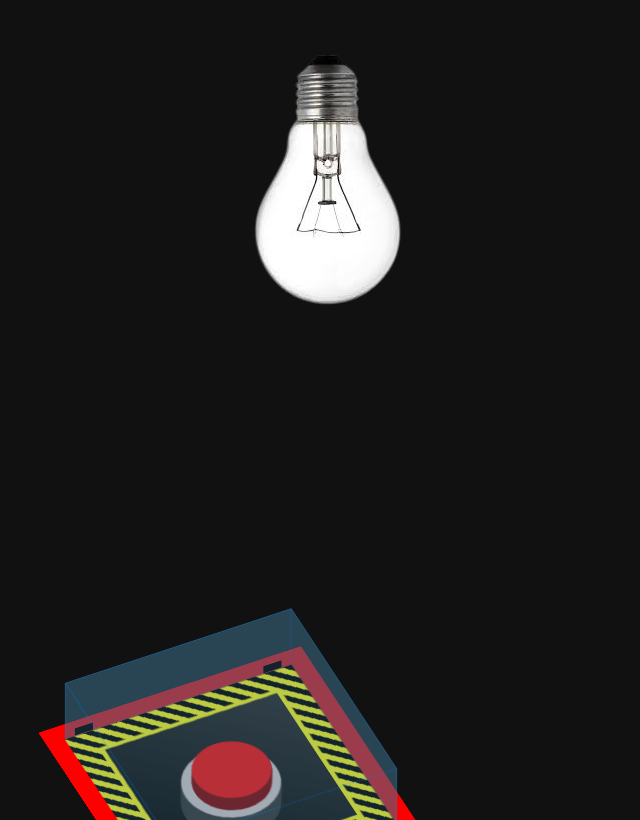
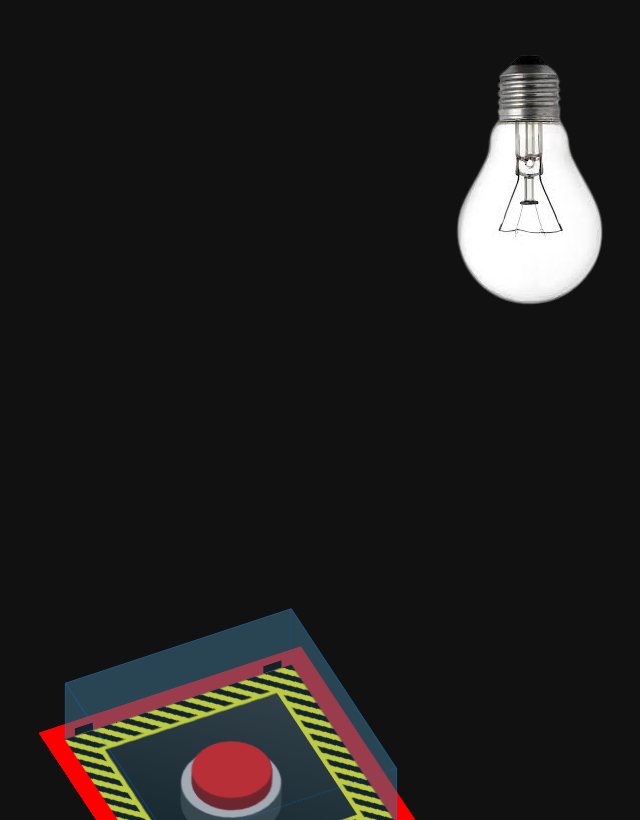
Before and after one commit to Md-Juman-Web-Dev/Lite-No-Off, a plain HTML site: page index.html in a window 1280 px wide. Shown: the whole page, without its empty margins (409-1049 px from the left). Drawn offline with Linux system fonts and the light colour scheme.

Commit message:
Update style.css

```diff
--- a/style.css
+++ b/style.css
@@ -14,6 +14,7 @@ body {
 .bulb-box {
   position: absolute;
   top: 50px;
+  left: 842px;
 }
 .light-img {
   transform: rotate(180deg);
```
